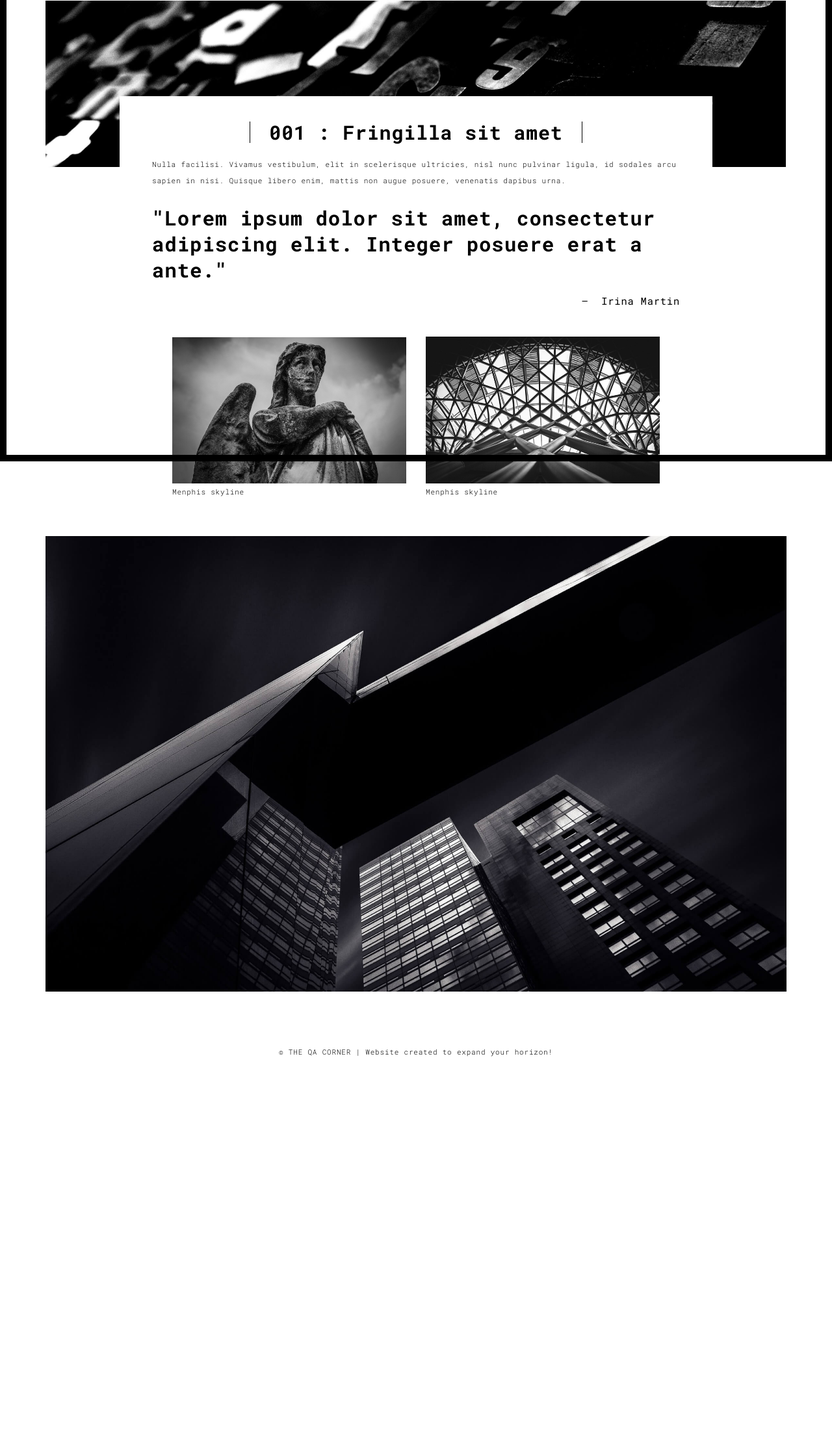
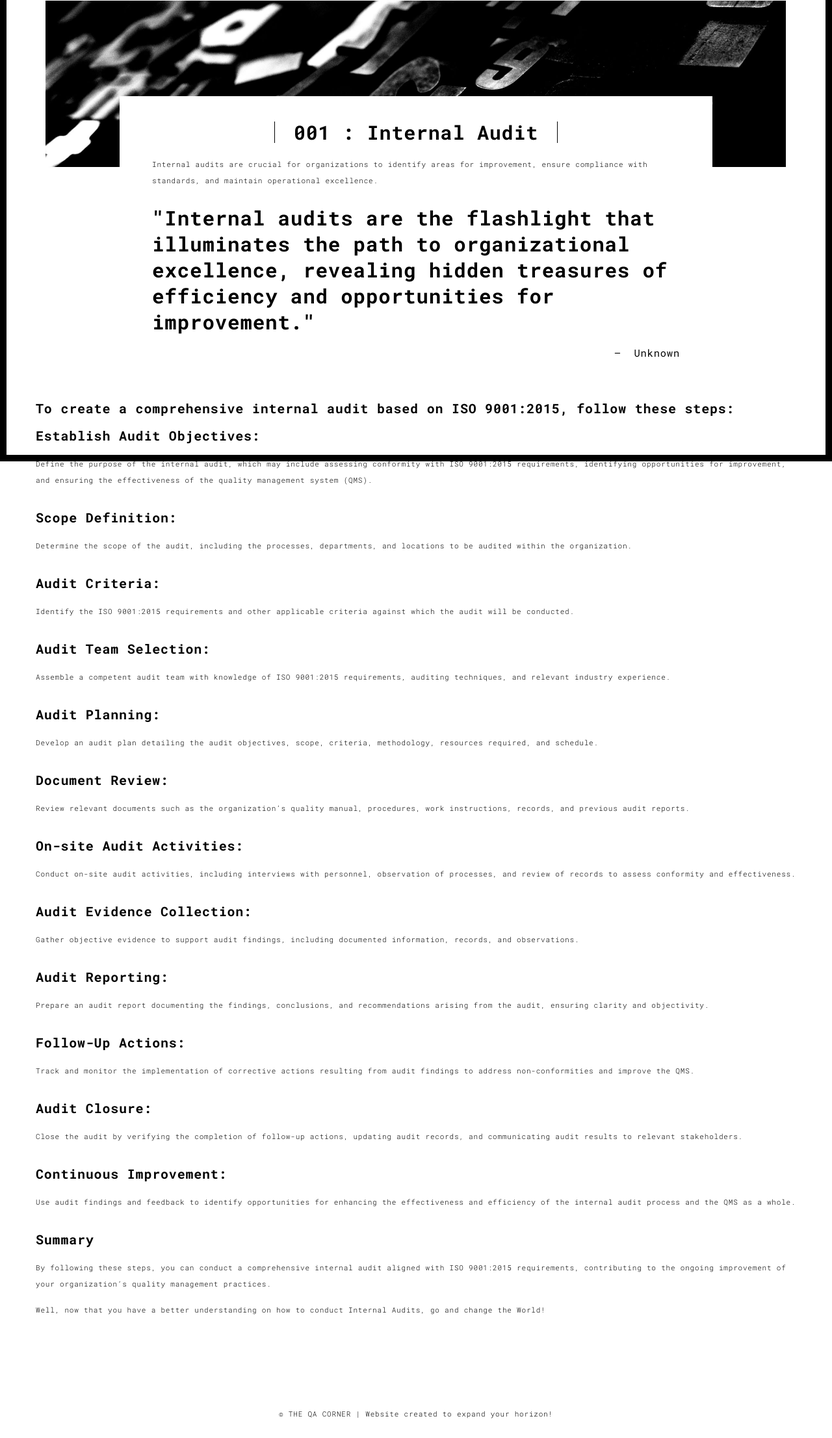
Before and after one commit to Gymmybear33/portfolio, a Flask app: page /work.html in a window 1280 px wide. Shown: the part 90-2303 px from the top of the page at 65% size. Before the commit the page ends 1716 px from the top, so only its background shows below. Run offline with Flask 3, Linux system fonts and the light colour scheme; some libraries are stand-ins or nearby versions.

Commit message:
completed the internal audit training

```diff
--- a/templates/work.html
+++ b/templates/work.html
@@ -65,20 +65,76 @@
         <img src="../static/assets/images/work001-01.jpg" class="img-responsive" alt="">
         <div class="card-container">
           <div class="text-center">
-            <h1 class="h2">001 : Fringilla sit amet</h1>
+            <h1 class="h2">001 : Internal Audit</h1>
           </div>
-          <p>Nulla facilisi. Vivamus vestibulum, elit in scelerisque ultricies, nisl nunc pulvinar ligula, id sodales arcu sapien in nisi. Quisque libero enim, mattis non augue posuere, venenatis dapibus urna.</p>
+          <p>Internal audits are crucial for organizations to identify areas for improvement, ensure compliance with standards, and maintain operational excellence.</p>
 
           <blockquote>
-            <p>"Lorem ipsum dolor sit amet, consectetur adipiscing elit. Integer posuere erat a ante."</p>
-            <small class="pull-right">Irina Martin</small>
+            <p>"Internal audits are the flashlight that illuminates the path to organizational excellence, revealing hidden treasures of efficiency and opportunities for improvement."</p>
+            <small class="pull-right">Unknown</small>
           </blockquote>
+        </div>
+      </div>
+      <div class="col-md-12 col-md-offset-0 section-container-spacer">
+        <div class="row">
+          <h3>To create a comprehensive internal audit based on ISO 9001:2015, follow these steps:</h3>
+          <h3>Establish Audit Objectives:</h3>
+          <p>Define the purpose of the internal audit, which may include assessing conformity with ISO 9001:2015 requirements, identifying opportunities for improvement, and ensuring the effectiveness of the quality management system (QMS).</p>
+        </div>
+        <div class="row">
+          <h3>Scope Definition:</h3>
+          <p>Determine the scope of the audit, including the processes, departments, and locations to be audited within the organization.</p>
+        </div>
+        <div class="row">
+          <h3>Audit Criteria:</h3>
+          <p>Identify the ISO 9001:2015 requirements and other applicable criteria against which the audit will be conducted.</p>
+        </div>
+        <div class="row">
+          <h3>Audit Team Selection:</h3>
+          <p>Assemble a competent audit team with knowledge of ISO 9001:2015 requirements, auditing techniques, and relevant industry experience.</p>
+        </div>
+        <div class="row">
+          <h3>Audit Planning:</h3>
+          <p>Develop an audit plan detailing the audit objectives, scope, criteria, methodology, resources required, and schedule.</p>
+        </div>
+        <div class="row">
+          <h3>Document Review:</h3>
+          <p>Review relevant documents such as the organization’s quality manual, procedures, work instructions, records, and previous audit reports.</p>
+        </div>
+        <div class="row">
+          <h3>On-site Audit Activities:</h3>
+          <p>Conduct on-site audit activities, including interviews with personnel, observation of processes, and review of records to assess conformity and effectiveness.</p>
+        </div>
+        <div class="row">
+          <h3>Audit Evidence Collection:</h3>
+          <p>Gather objective evidence to support audit findings, including documented information, records, and observations.</p>
+        </div>
+        <div class="row">
+          <h3>Audit Reporting:</h3>
+          <p>Prepare an audit report documenting the findings, conclusions, and recommendations arising from the audit, ensuring clarity and objectivity.</p>
+        </div>
+        <div class="row">
+          <h3>Follow-Up Actions:</h3>
+          <p>Track and monitor the implementation of corrective actions resulting from audit findings to address non-conformities and improve the QMS.</p>
+        </div>
+        <div class="row">
+          <h3>Audit Closure:</h3>
+          <p>Close the audit by verifying the completion of follow-up actions, updating audit records, and communicating audit results to relevant stakeholders.</p>
+        </div>
+        <div class="row">
+          <h3>Continuous Improvement:</h3>
+          <p>Use audit findings and feedback to identify opportunities for enhancing the effectiveness and efficiency of the internal audit process and the QMS as a whole.</p>
+        </div>
+        <div class="row">
+          <h3>Summary</h3>
+          <p>By following these steps, you can conduct a comprehensive internal audit aligned with ISO 9001:2015 requirements, contributing to the ongoing improvement of your organization’s quality management practices.</p>
+          <p>Well, now that you have a better understanding on how to conduct Internal Audits, go and change the World!</p>
         </div>
       </div>
 
 
 
-      <div class="col-md-8 col-md-offset-2 section-container-spacer">
+      <!-- <div class="col-md-8 col-md-offset-2 section-container-spacer">
         <div class="row">
           <div class="col-xs-12 col-md-6">
             <img src="../static/assets/images/work001-02.jpg" class="img-responsive" alt="">
@@ -93,7 +149,7 @@
 
       <div class="col-xs-12">
         <img src="../static/assets/images/work001-04.jpg" class="img-responsive" alt="">
-      </div>
+      </div> -->
 
     </div>
   </div>
--- a/templates/works.html
+++ b/templates/works.html
@@ -114,7 +114,7 @@
                     </a>
                     <div class="card-container">
                       <h4>004/006</h4>
-                      <h3>Nulla scelerisque</h3>
+                      <h3>Document Control</h3>
                       <p>Proin pharetra metus id iaculis dignissim. In aliquet lorem ut ex ullamcorper.</p>
                       <a href="./work.html" class="btn btn-default">Discover</a>
                     </div>
@@ -125,7 +125,7 @@
                       </a>
                       <div class="card-container">
                         <h4>005/006</h4>
-                        <h3>Fringilla sit amet</h3>
+                        <h3>Failure Mode Effect Analysis</h3>
                         <p>Nulla facilisi. Vivamus vestibulum, elit in scelerisque ultricies.</p>
                         <a href="./work.html" class="btn btn-default">Discover</a>
                       </div>
@@ -137,7 +137,7 @@
                       </a>
                       <div class="card-container">
                         <h4>006/006</h4>
-                        <h3>Vivamus vestibulum</h3>
+                        <h3>ISO Standard</h3>
                         <p>Fusce sed hendrerit augue, a rhoncus velit. In non lorem mattis, tempor sem sit amet.</p>
                         <a href="./work.html" class="btn btn-default">Discover</a>
                       </div>
```
